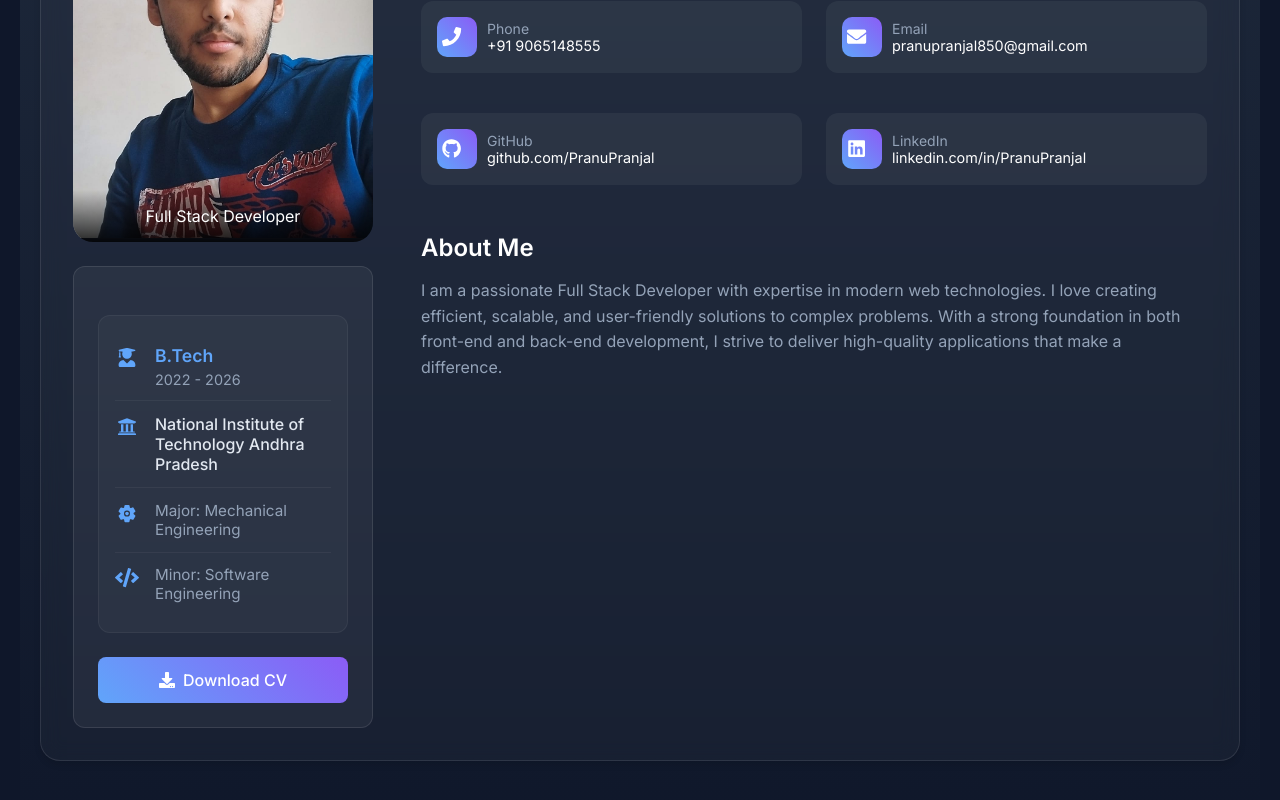
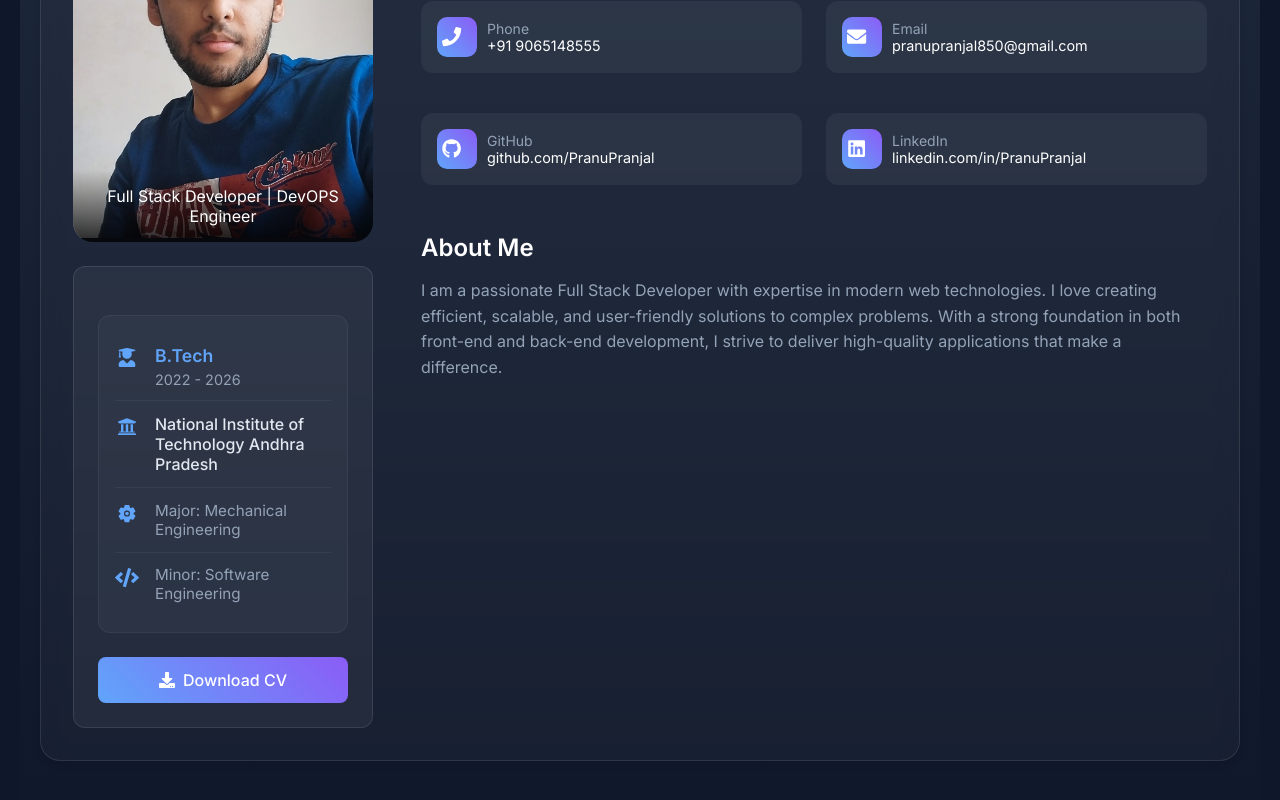
Before and after one commit to PranuPranjal/Portfolio, a React (Create React App) app: page / in a window 1280 px wide. Shown: the part 1145-1945 px from the top of the page. Built offline with nearby package versions, Linux system fonts and the light colour scheme.

Commit message:
feat: Updated CV

```diff
--- a/src/components/Info.js
+++ b/src/components/Info.js
@@ -35,7 +35,7 @@ const Info = () => {
               className="profile-image"
             />
             <div className="profile-image-overlay">
-              <span>Full Stack Developer</span>
+              <span>Full Stack Developer | DevOPS Engineer</span>
             </div>
           </div>
           <div className="quick-info">
```
Also changed, not shown: 1 other file (tests, documents, lock files or other folders).
